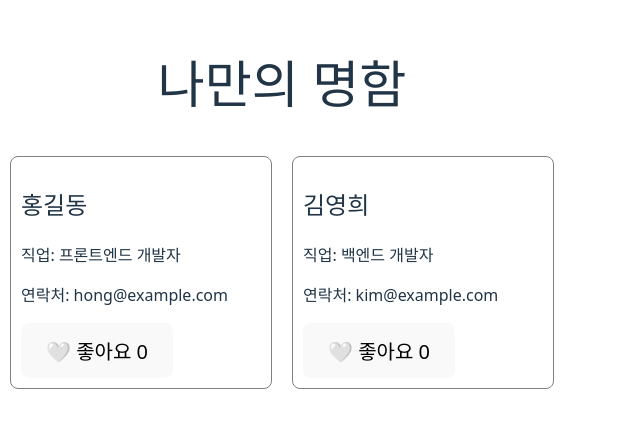
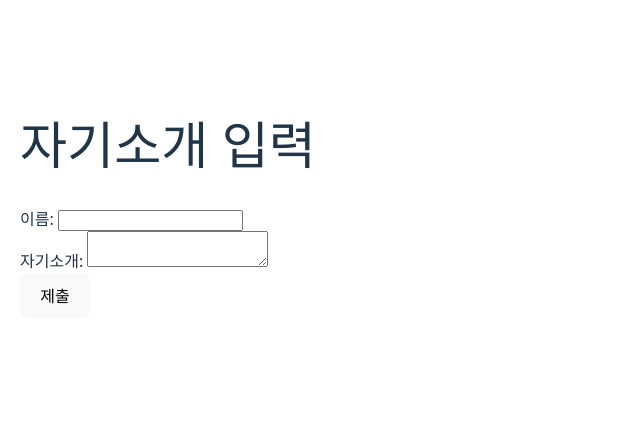
Before and after one commit to jjjuun-debug/practice-fe, a React (Vite) app: page / in a window 1280 px wide. Shown: the part 190-618 px from the top of the page, without its empty margins (0-640 px from the left). Built offline with nearby package versions, Linux system fonts and the light colour scheme.

Commit message:
khs_homework_day3

```diff
--- a/src/components/BusinessCard.jsx
+++ b/src/components/BusinessCard.jsx
@@ -1,36 +1,36 @@
 import React, { useState } from 'react';
 
-function BusinessCard({ name, job, contact }) {
-  const [likes, setLikes] = useState(0);           // 숫자 상태
-  const [liked, setLiked] = useState(false);       // ❤️ / 🤍 상태
+function IntroForm({ onSubmit }) {
+  const [name, setName] = useState('');
+  const [intro, setIntro] = useState('');
 
-  const toggleLike = () => {
-    if (liked) {
-      setLikes(likes - 1);
-    } else {
-      setLikes(likes + 1);
-    }
-    setLiked(!liked);
+  const handleSubmit = (e) => {
+    e.preventDefault(); // 새로고침 방지
+    onSubmit({ name, intro }); // 부모 컴포넌트로 전달
+    setName('');
+    setIntro('');
   };
 
   return (
-    <div style={{
-      border: '1px solid gray',
-      padding: '10px',
-      margin: '10px',
-      borderRadius: '8px',
-      width: '240px'
-    }}>
-      <h2>{name}</h2>
-      <p>직업: {job}</p>
-      <p>연락처: {contact}</p>
-
-      {/* ❤️ 좋아요 버튼 */}
-      <button onClick={toggleLike} style={{ fontSize: '20px', cursor: 'pointer' }}>
-        {liked ? '❤️' : '🤍'} 좋아요 {likes}
-      </button>
-    </div>
+    <form onSubmit={handleSubmit} style={{ marginBottom: '20px' }}>
+      <div>
+        <label>이름: </label>
+        <input
+          type="text"
+          value={name}
+          onChange={(e) => setName(e.target.value)}
+        />
+      </div>
+      <div>
+        <label>자기소개: </label>
+        <textarea
+          value={intro}
+          onChange={(e) => setIntro(e.target.value)}
+        />
+      </div>
+      <button type="submit">제출</button>
+    </form>
   );
 }
 
-export default BusinessCard;
+export default IntroForm;
--- a/src/pages/Home.jsx
+++ b/src/pages/Home.jsx
@@ -1,22 +1,25 @@
-import React from 'react';
-import BusinessCard from '../components/BusinessCard';
+import React, { useState } from 'react';
+import IntroForm from '../components/BusinessCard';
 
 function Home() {
+  const [submittedData, setSubmittedData] = useState(null);
+
+  const handleFormSubmit = (data) => {
+    setSubmittedData(data); // 결과 저장
+  };
+
   return (
-    <div>
-      <h1 style={{ textAlign: 'center' }}>나만의 명함</h1>
-      <div style={{ display: 'flex', justifyContent: 'center' }}>
-        <BusinessCard
-          name="홍길동"
-          job="프론트엔드 개발자"
-          contact="hong@example.com"
-        />
-        <BusinessCard
-          name="김영희"
-          job="백엔드 개발자"
-          contact="kim@example.com"
-        />
-      </div>
+    <div style={{ padding: '20px' }}>
+      <h1>자기소개 입력</h1>
+      <IntroForm onSubmit={handleFormSubmit} />
+
+      {submittedData && (
+        <div style={{ marginTop: '20px', border: '1px solid gray', padding: '10px' }}>
+          <h2>제출된 정보</h2>
+          <p><strong>이름:</strong> {submittedData.name}</p>
+          <p><strong>자기소개:</strong> {submittedData.intro}</p>
+        </div>
+      )}
     </div>
   );
 }
```
